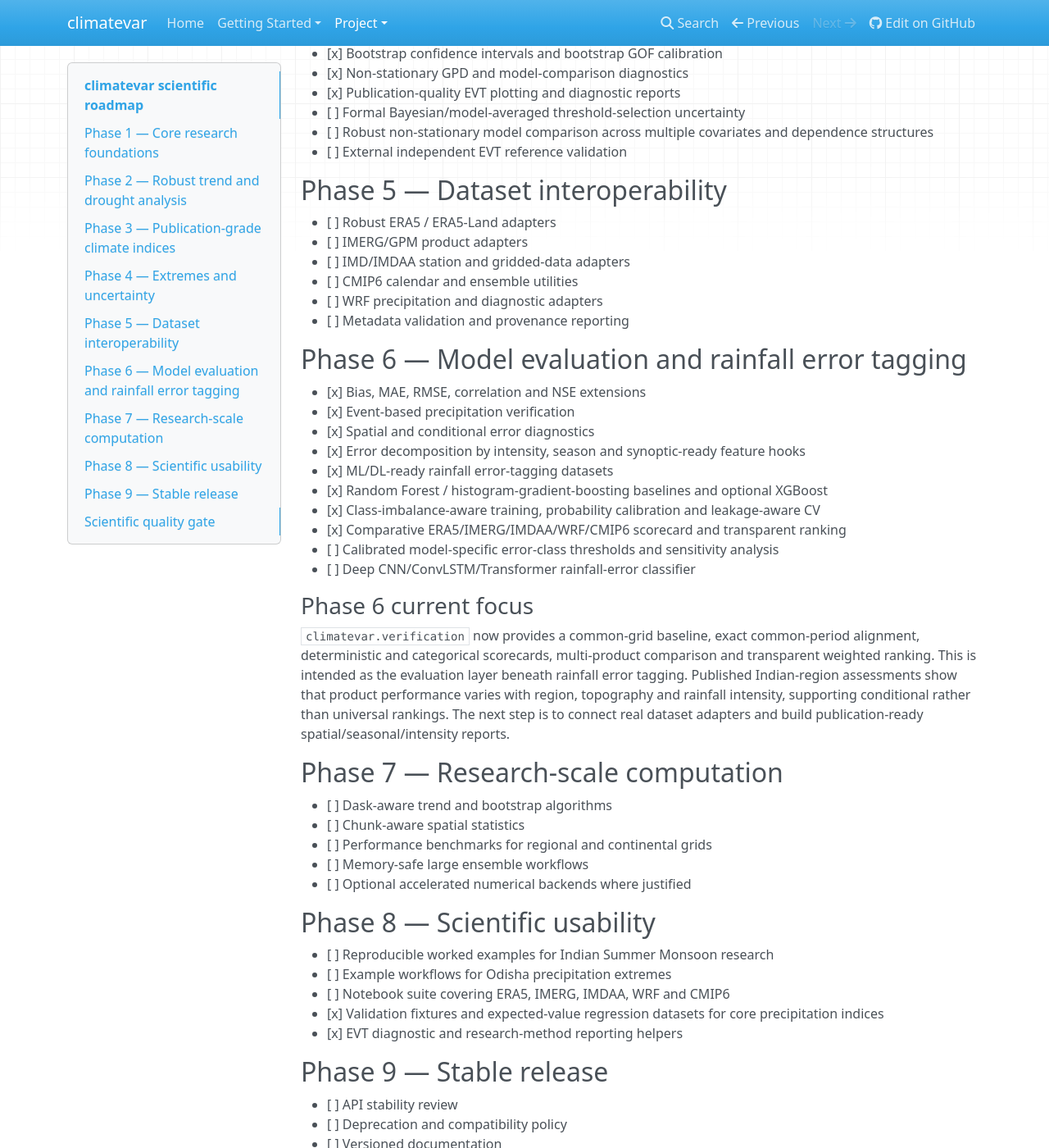
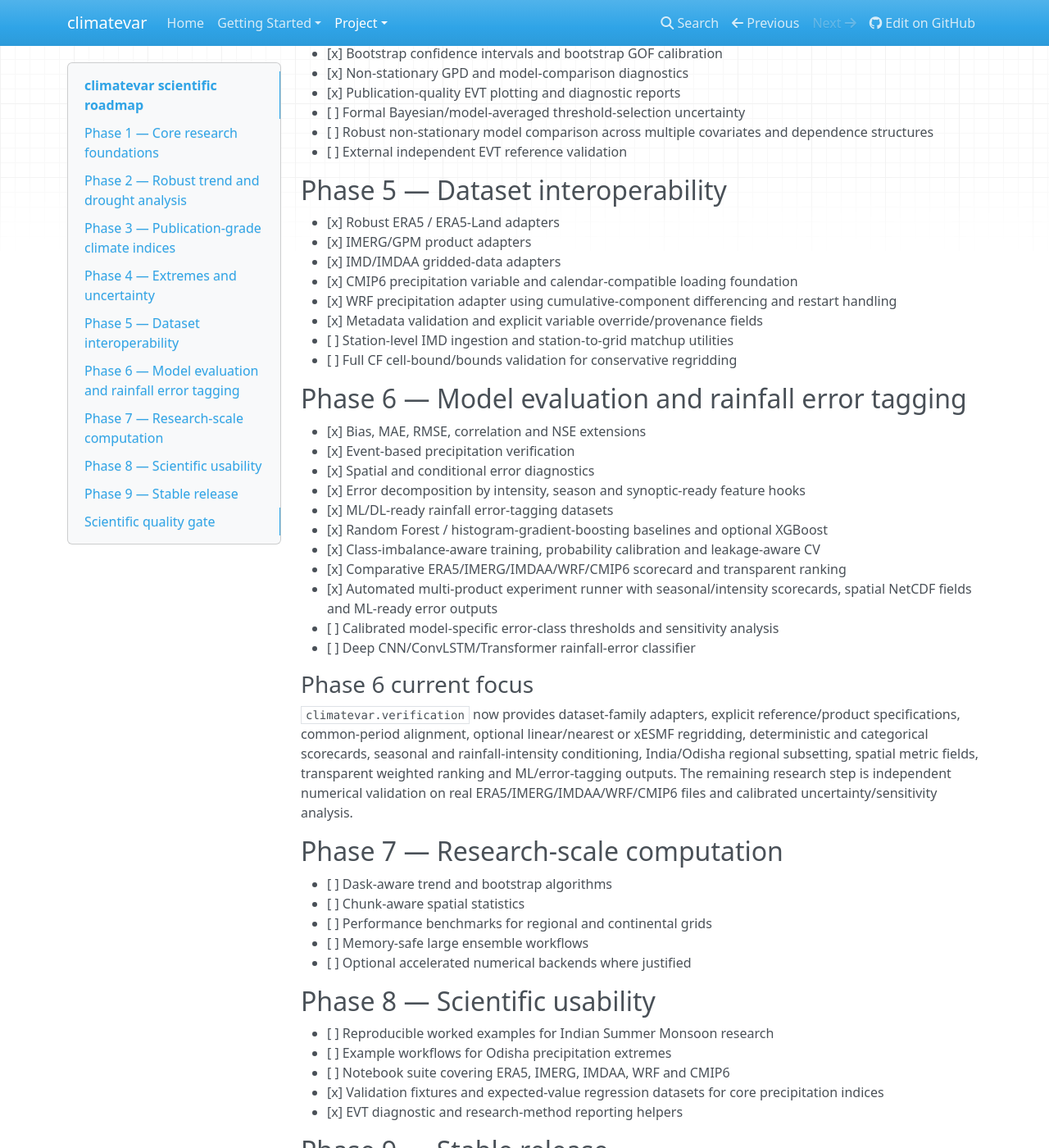
Before and after one commit to sanjeevsingh-original/climatevar, an MkDocs documentation site: the page built from docs/roadmap.md, in a window 1280 px wide and 1400 px high, scrolled down 1195 px. Shown: the whole window at 82% size. Built offline with MkDocs 1.6.1, drawn with Linux system fonts in a browser that asks for light colours; nearby versions of some CDN libraries.

Commit message:
Complete precipitation adapter and experiment milestone

```diff
--- a/docs/roadmap.md
+++ b/docs/roadmap.md
@@ -52,12 +52,14 @@ This roadmap prioritizes scientific correctness, reproducibility and research us
 - [ ] External independent EVT reference validation
 
 ## Phase 5 — Dataset interoperability
-- [ ] Robust ERA5 / ERA5-Land adapters
-- [ ] IMERG/GPM product adapters
-- [ ] IMD/IMDAA station and gridded-data adapters
-- [ ] CMIP6 calendar and ensemble utilities
-- [ ] WRF precipitation and diagnostic adapters
-- [ ] Metadata validation and provenance reporting
+- [x] Robust ERA5 / ERA5-Land adapters
+- [x] IMERG/GPM product adapters
+- [x] IMD/IMDAA gridded-data adapters
+- [x] CMIP6 precipitation variable and calendar-compatible loading foundation
+- [x] WRF precipitation adapter using cumulative-component differencing and restart handling
+- [x] Metadata validation and explicit variable override/provenance fields
+- [ ] Station-level IMD ingestion and station-to-grid matchup utilities
+- [ ] Full CF cell-bound/bounds validation for conservative regridding
 
 ## Phase 6 — Model evaluation and rainfall error tagging
 - [x] Bias, MAE, RMSE, correlation and NSE extensions
@@ -68,11 +70,12 @@ This roadmap prioritizes scientific correctness, reproducibility and research us
 - [x] Random Forest / histogram-gradient-boosting baselines and optional XGBoost
 - [x] Class-imbalance-aware training, probability calibration and leakage-aware CV
 - [x] Comparative ERA5/IMERG/IMDAA/WRF/CMIP6 scorecard and transparent ranking
+- [x] Automated multi-product experiment runner with seasonal/intensity scorecards, spatial NetCDF fields and ML-ready error outputs
 - [ ] Calibrated model-specific error-class thresholds and sensitivity analysis
 - [ ] Deep CNN/ConvLSTM/Transformer rainfall-error classifier
 
 ### Phase 6 current focus
-`climatevar.verification` now provides a common-grid baseline, exact common-period alignment, deterministic and categorical scorecards, multi-product comparison and transparent weighted ranking. This is intended as the evaluation layer beneath rainfall error tagging. Published Indian-region assessments show that product performance varies with region, topography and rainfall intensity, supporting conditional rather than universal rankings. The next step is to connect real dataset adapters and build publication-ready spatial/seasonal/intensity reports.
+`climatevar.verification` now provides dataset-family adapters, explicit reference/product specifications, common-period alignment, optional linear/nearest or xESMF regridding, deterministic and categorical scorecards, seasonal and rainfall-intensity conditioning, India/Odisha regional subsetting, spatial metric fields, transparent weighted ranking and ML/error-tagging outputs. The remaining research step is independent numerical validation on real ERA5/IMERG/IMDAA/WRF/CMIP6 files and calibrated uncertainty/sensitivity analysis.
 
 ## Phase 7 — Research-scale computation
 - [ ] Dask-aware trend and bootstrap algorithms
```
